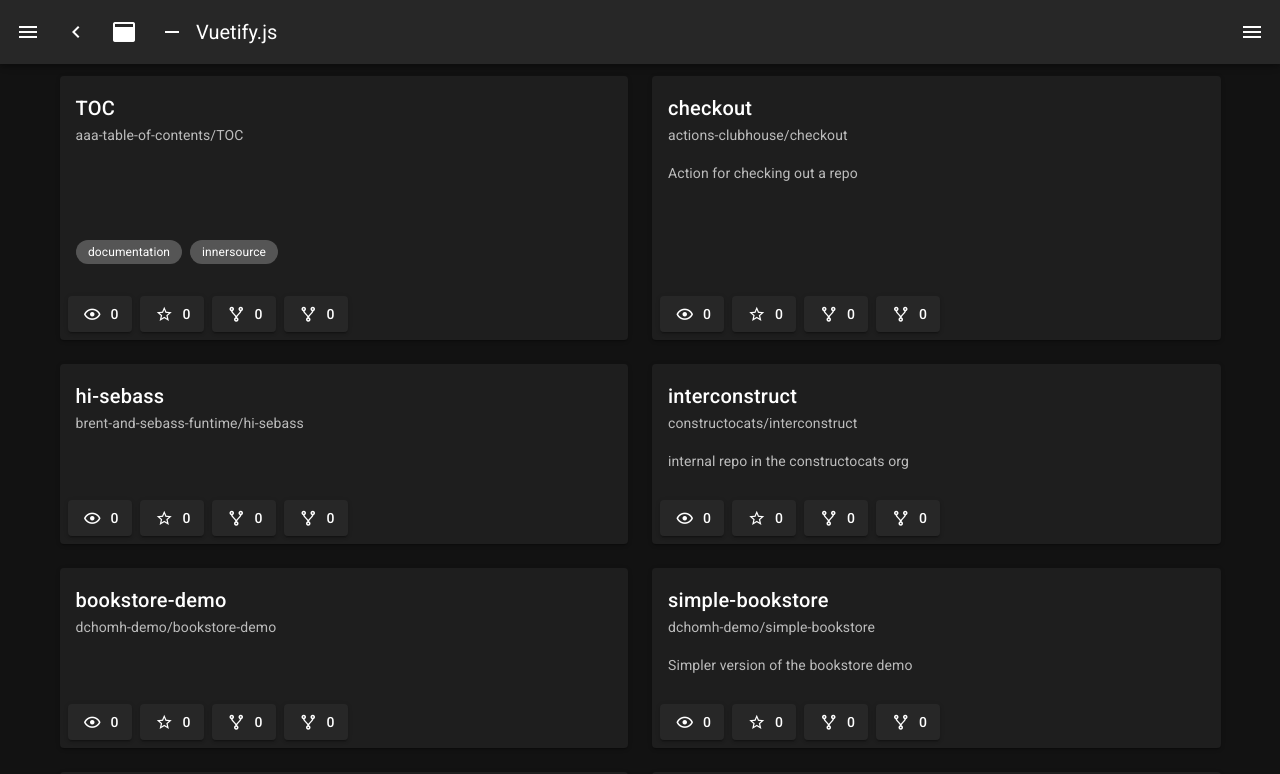
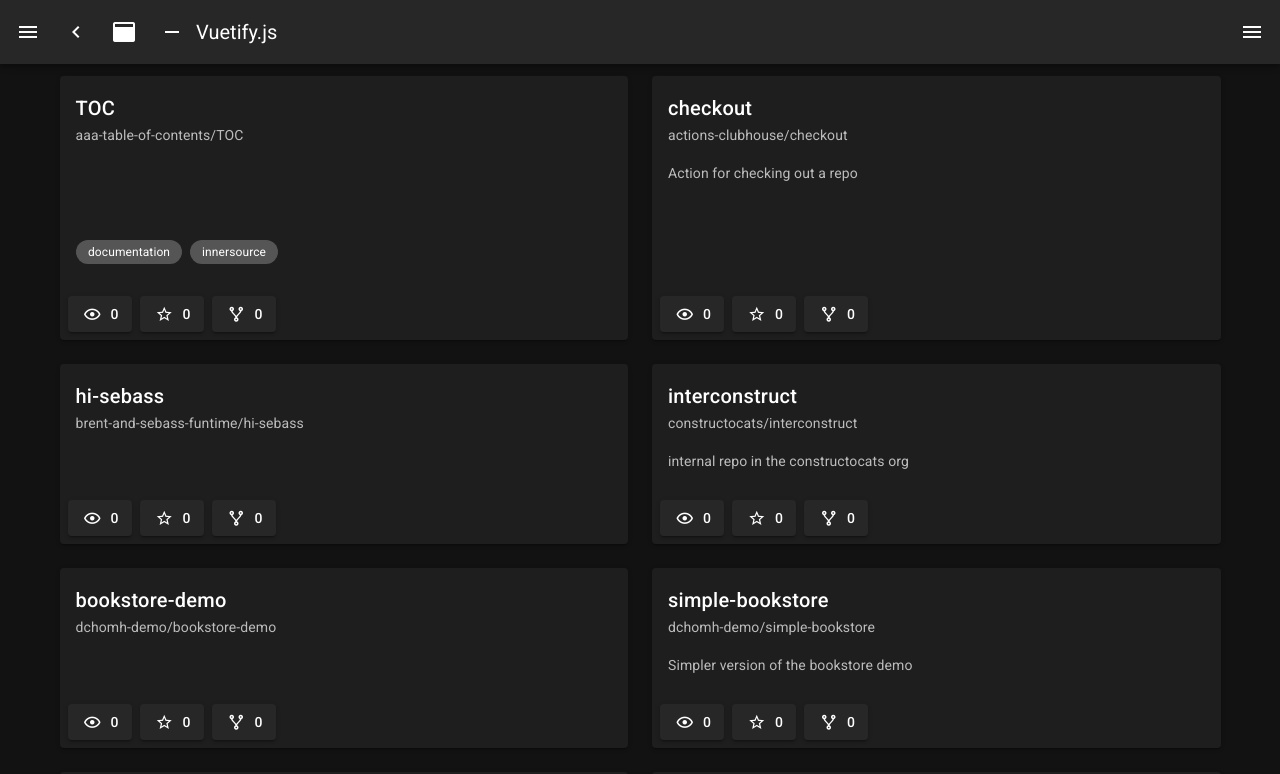
Before and after one commit to helaili/enterprise-showcase, a Nuxt app: page / in a window 1280 px wide. Shown: the top 774 px of the page. Built offline with nearby package versions, Linux system fonts and the light colour scheme.

Commit message:
only one fork

```diff
--- a/pages/index.vue
+++ b/pages/index.vue
@@ -27,12 +27,7 @@
             <v-icon left>mdi-source-fork</v-icon>
             {{repo.forks_count}}
           </v-btn>
-          <v-btn>
-            <v-icon left>mdi-source-fork</v-icon>
-            {{repo.forks_count}}
-          </v-btn>
           <v-spacer />
-
         </v-card-actions>
       </v-card>
     </v-col>
```
